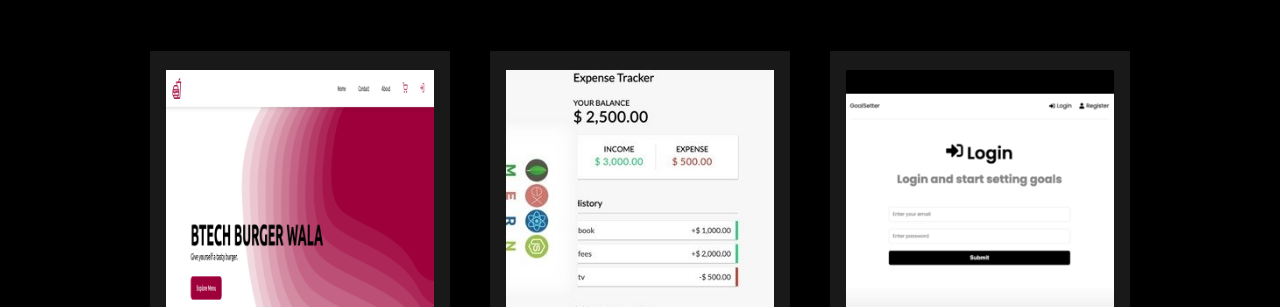
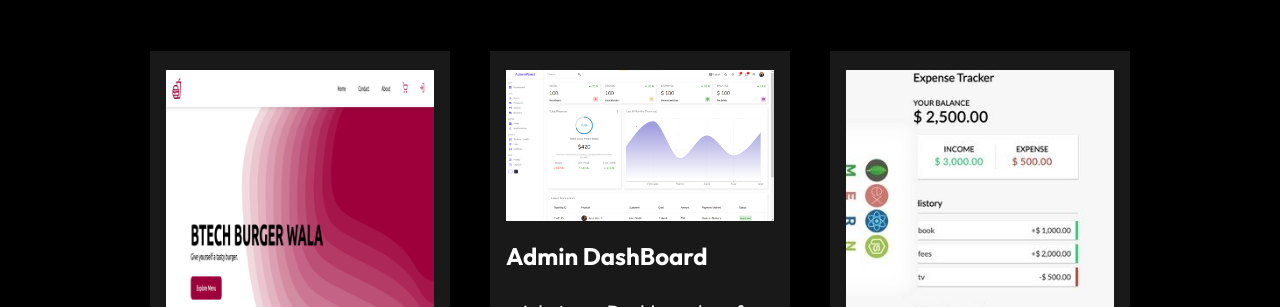
Before and after one commit to Akarsh10092/portfolio-ReactJS, a React (Create React App) app: page /project in a window 1280 px wide. Shown: the part 645-952 px from the top of the page. Built offline with nearby package versions, Linux system fonts and the light colour scheme.

Commit message:
admindashboard

```diff
--- a/src/components/WorkCardData.js
+++ b/src/components/WorkCardData.js
@@ -3,6 +3,7 @@ import pro1 from "../images/pro1.jpg"
 import pro2 from "../images/pro2.png"
 import pro4 from "../images/pro4.png"
 import btech1 from "../images/btech1.png"
+import admin from "../images/admin.png"
 const ProjectCardData=[
     {
         imgsrc: btech1,
@@ -10,6 +11,19 @@ const ProjectCardData=[
         text:"Comprehensive ecommerce app for food ordering using MERN stack",
         view:"/information",
         source:"https://github.com/Akarsh10092/btechBurgerwala-frontend"
+    },
+        {
+
+        imgsrc: admin,
+
+        title : "Admin DashBoard",
+
+        text:"Admin Dashboard for everyday access",
+
+        view:"/information",
+
+        source:"https://github.com/Akarsh10092/admindashboard"
+
     },
     {
         imgsrc: pro1,
```
